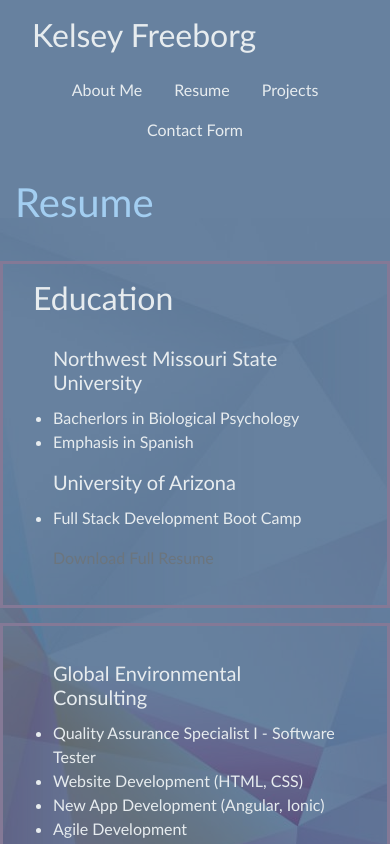
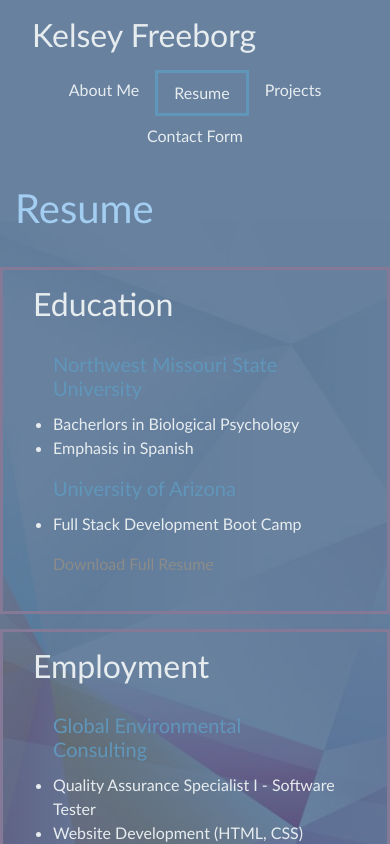
Before and after one commit to kfreeborg/kelsey-freeborg, a React (Create React App) app: page / in a window 390 px wide. Both pictures are taken after a click on the element "Resume". Shown: the top 844 px of the page. Built offline with nearby package versions, Linux system fonts and the light colour scheme.

Commit message:
responsive

```diff
--- a/src/App.css
+++ b/src/App.css
@@ -15,9 +15,15 @@
 
 html,
 body {
-  min-height: 100%;
   max-height: max-content;
-  margin: 0;
+}
+
+.text {
+  color: var(--accent-2);
+}
+
+h5 {
+  color: var(--accent-3);
 }
 
 body {
@@ -45,6 +51,11 @@ h1 {
 
 .nav-link {
   cursor: pointer;
+}
+
+.active {
+  border: solid;
+  color: var(--accent-3);
 }
 
 .navbar {
@@ -128,4 +139,11 @@ h1 {
     display: flex;
     justify-content: center;
   }
+  .main2 {
+    height: 100vh;
+  }
+  .reverse {
+    display: flex;
+    flex-direction: column-reverse;
+  }
 }
--- a/src/components/Card/index.js
+++ b/src/components/Card/index.js
@@ -6,7 +6,7 @@ function Card(props) {
     <div className={`grid-item gallery__item--${props.id}`}>
       <img src={props.image} alt={props.name} className="gallery__img" />
       <div className="desc">
-        <p>{props.name}</p>
+        <h5>{props.name}</h5>
       </div>
 
       <div className="dep-links">
--- a/src/components/Education/index.js
+++ b/src/components/Education/index.js
@@ -27,7 +27,7 @@ function Education() {
                 </p>
                 <p class="card-text">
                   <a
-                    class="text-muted"
+                    class="text"
                     href="https://drive.google.com/file/d/1YHK0gyxKcRFuBGHzWWI43T2ER6K1sGoa/view?usp=sharing"
                     download="Resume"
                     target="_blank"
@@ -38,8 +38,8 @@ function Education() {
               </div>
             </div>
           </div>
-          <div class="row resume-cards g-0">
-            <div class="col-md-8">
+          <div class="row resume-cards g-0 reverse">
+            <div class="col-md-8 reverse">
               <div class="card-body">
                 <h5 class="card-title">Global Environmental Consulting</h5>
                 <p class="card-text">
@@ -51,7 +51,7 @@ function Education() {
                   </ul>
                 </p>
                 <p class="card-text">
-                  <a class="text-muted" href="https://www.1gec.com/">
+                  <a class="text" href="https://www.1gec.com/">
                     Website
                   </a>
                 </p>
--- a/src/components/Home/index.js
+++ b/src/components/Home/index.js
@@ -28,7 +28,7 @@ function Home() {
               </div>
             </div>
           </div>
-          <div class="row resume-cards g-0">
+          <div class="row resume-cards g-0 reverse">
             <div class="col-md-8">
               <div class="card-body">
                 <p class="card-text">
--- a/src/components/Navigation/index.js
+++ b/src/components/Navigation/index.js
@@ -16,32 +16,25 @@ function Navigation(props) {
         </h2>
         <div>
           <ul class="nav">
-            <li class={currentPage === "Home"}>
-              <span class="nav-link" onClick={() => handlePageChange("Home")}>
-                About Me
-              </span>
+            <li class={currentPage === "Home" ? "nav-link active" : "nav-link"}>
+              <span onClick={() => handlePageChange("Home")}>About Me</span>
             </li>
-            <li class={currentPage === "Education"}>
-              <span
-                class="nav-link"
-                onClick={() => handlePageChange("Education")}
-              >
-                Resume
-              </span>
+            <li
+              class={
+                currentPage === "Education" ? "nav-link active" : "nav-link"
+              }
+            >
+              <span onClick={() => handlePageChange("Education")}>Resume</span>
             </li>
-            <li class={currentPage === "Project"}>
-              <span
-                class="nav-link"
-                onClick={() => handlePageChange("Project")}
-              >
-                Projects
-              </span>
+            <li
+              class={currentPage === "Project" ? "nav-link active" : "nav-link"}
+            >
+              <span onClick={() => handlePageChange("Project")}>Projects</span>
             </li>
-            <li class={currentPage === "Contact"}>
-              <span
-                class="nav-link"
-                onClick={() => handlePageChange("Contact")}
-              >
+            <li
+              class={currentPage === "Contact" ? "nav-link active" : "nav-link"}
+            >
+              <span onClick={() => handlePageChange("Contact")}>
                 Contact Form
               </span>
             </li>
```
